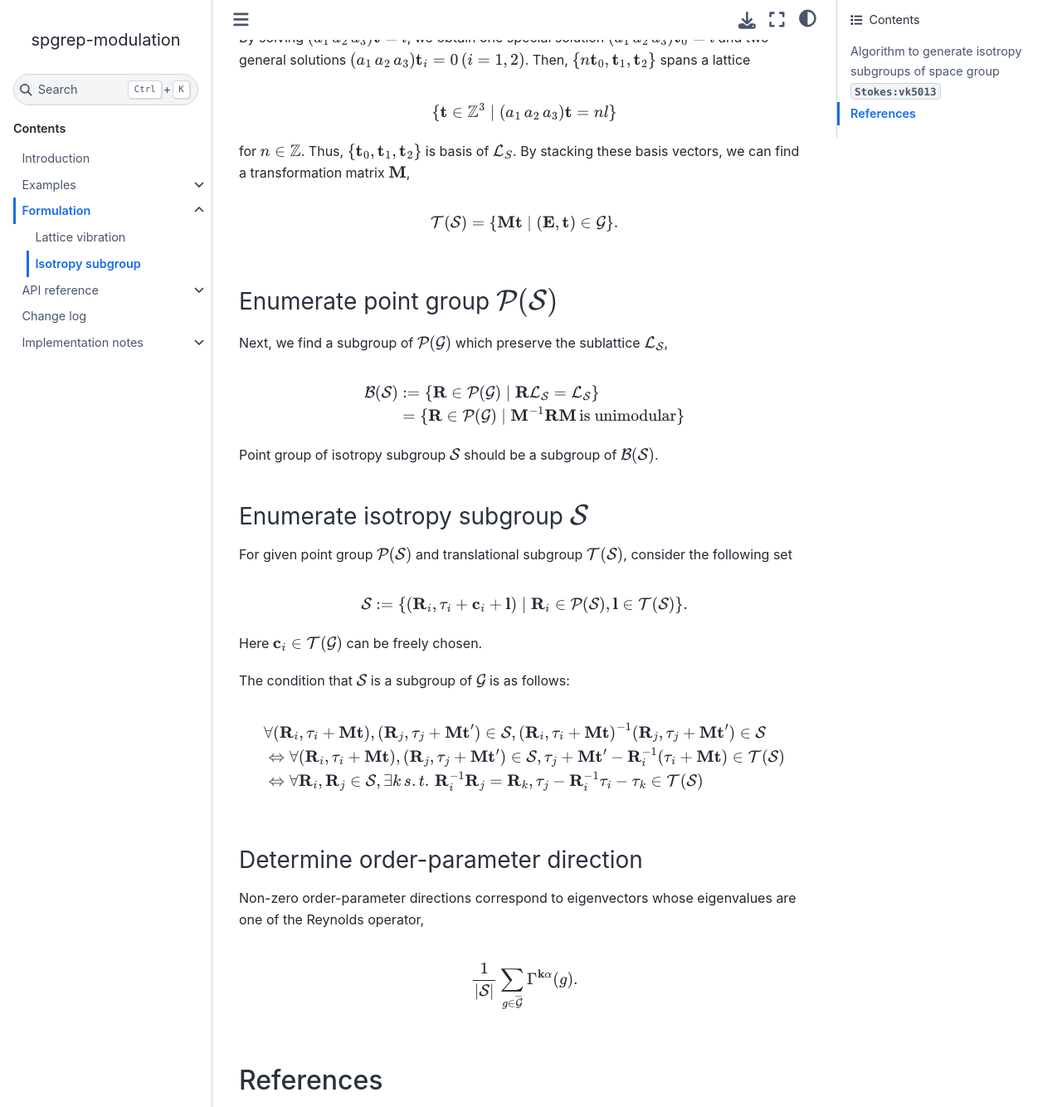
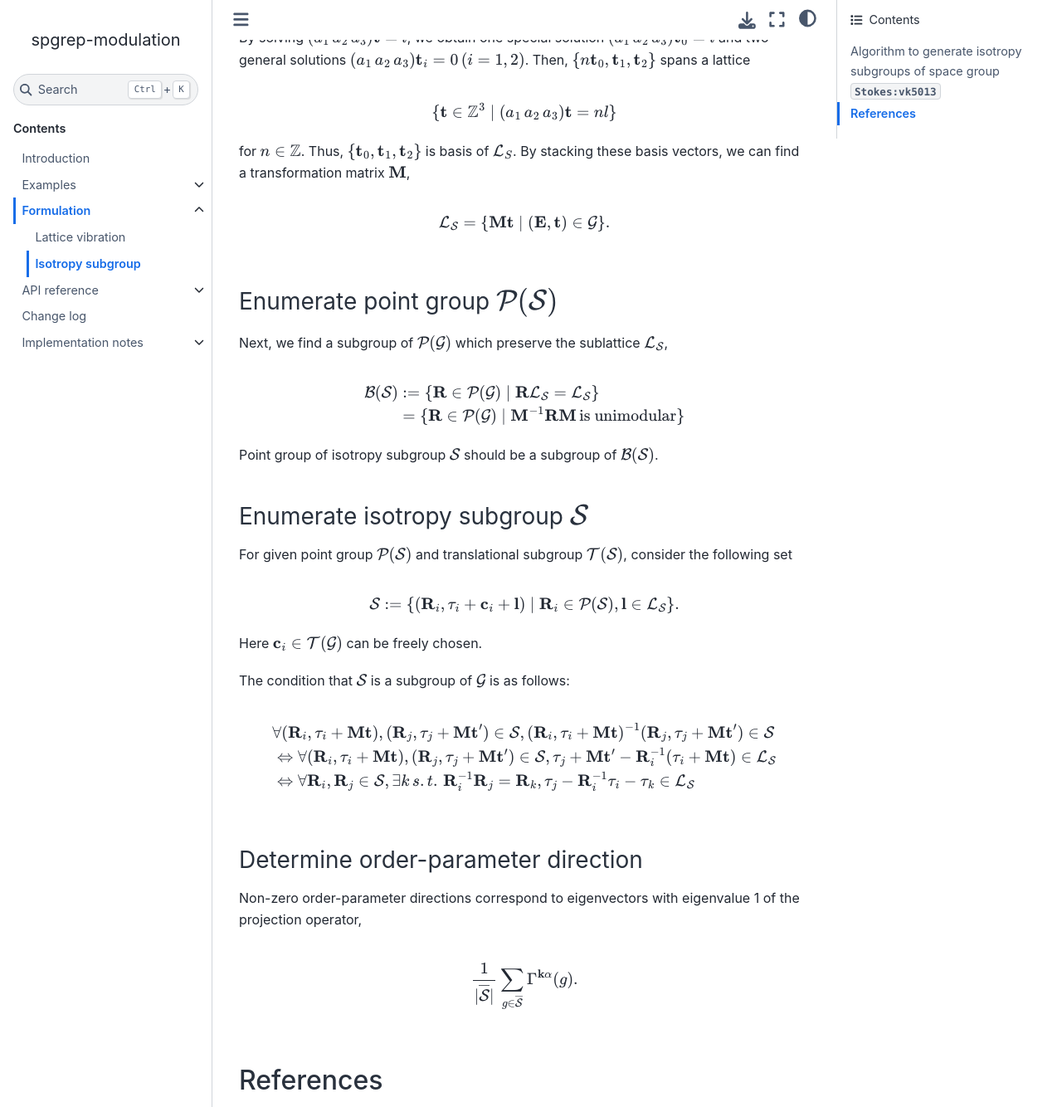
Before and after one commit to phonopy/spgrep-modulation, a Sphinx documentation site: the page built from docs/isotropy_subgroup.md, in a window 1280 px wide and 1400 px high, scrolled down 1465 px, cut to the strip 0-1334 px from the top of the window. Shown: the whole strip at 83% size. Built offline with Sphinx 7.4.7 and the Sphinx Book theme 1.1.4, drawn with Linux system fonts in a browser that asks for light colours; cross-references to code outside the pages are shown as plain code.

Commit message:
Fix typos

````diff
--- a/docs/isotropy_subgroup.md
+++ b/docs/isotropy_subgroup.md
@@ -62,7 +62,7 @@ for {math}`n \in \mathbb{Z}`.
 Thus, {math}`\{ \mathbf{t}_{0}, \mathbf{t}_{1}, \mathbf{t}_{2} \}` is basis of {math}`\mathcal{L}_{S}`.
 By stacking these basis vectors, we can find a transformation matrix {math}`\mathbf{M}`,
 ```{math}
-    \mathcal{T}(\mathcal{S}) = \{ \mathbf{Mt} \mid (\mathbf{E}, \mathbf{t}) \in \mathcal{G} \}.
+    \mathcal{L}_{\mathcal{S}} = \{ \mathbf{Mt} \mid (\mathbf{E}, \mathbf{t}) \in \mathcal{G} \}.
 ```
 
 ### Enumerate point group {math}`\mathcal{P}(\mathcal{S})`
@@ -81,7 +81,11 @@ Point group of isotropy subgroup {math}`\mathcal{S}` should be a subgroup of {ma
 For given point group {math}`\mathcal{P}(\mathcal{S})` and translational subgroup {math}`\mathcal{T}(\mathcal{S})`, consider the following set
 ```{math}
     \mathcal{S}
-        := \{ ( \mathbf{R}_{i}, \mathbf{\tau}_{i} + \mathbf{c}_{i} + \mathbf{l} ) \mid \mathbf{R}_{i} \in \mathcal{P}(\mathcal{S}), \mathbf{l} \in \mathcal{T}(\mathcal{S}) \}.
+        := \{
+            ( \mathbf{R}_{i}, \mathbf{\tau}_{i} + \mathbf{c}_{i} + \mathbf{l} )
+            \mid
+            \mathbf{R}_{i} \in \mathcal{P}(\mathcal{S}), \mathbf{l} \in \mathcal{L}_{\mathcal{S}}
+        \}.
 ```
 Here {math}`\mathbf{c}_{i} \in \mathcal{T}(\mathcal{G})` can be freely chosen.
 
@@ -91,18 +95,18 @@ The condition that {math}`\mathcal{S}` is a subgroup of {math}`\mathcal{G}` is a
         ( \mathbf{R}_{i}, \mathbf{\tau}_{i} + \mathbf{Mt} )^{-1} ( \mathbf{R}_{j}, \mathbf{\tau}_{j} + \mathbf{Mt}' ) \in \mathcal{S} \\
     &\Leftrightarrow
         \forall ( \mathbf{R}_{i}, \mathbf{\tau}_{i} + \mathbf{Mt} ), ( \mathbf{R}_{j}, \mathbf{\tau}_{j} + \mathbf{Mt}' ) \in \mathcal{S},
-        \mathbf{\tau}_{j} + \mathbf{Mt}' - \mathbf{R}_{i}^{-1}(\mathbf{\tau}_{i} + \mathbf{Mt}) \in \mathcal{T}(\mathcal{S}) \\
+        \mathbf{\tau}_{j} + \mathbf{Mt}' - \mathbf{R}_{i}^{-1}(\mathbf{\tau}_{i} + \mathbf{Mt}) \in \mathcal{L}_{\mathcal{S}} \\
     &\Leftrightarrow
         \forall \mathbf{R}_{i}, \mathbf{R}_{j} \in \mathcal{S},
         \exists k \,s.t.\, \mathbf{R}_{i}^{-1} \mathbf{R}_{j} = \mathbf{R}_{k},
-        \mathbf{\tau}_{j} - \mathbf{R}_{i}^{-1}\mathbf{\tau}_{i} - \mathbf{\tau}_{k} \in \mathcal{T}(\mathcal{S}) \\
+        \mathbf{\tau}_{j} - \mathbf{R}_{i}^{-1}\mathbf{\tau}_{i} - \mathbf{\tau}_{k} \in \mathcal{L}_{\mathcal{S}} \\
 ```
 
 ### Determine order-parameter direction
 
-Non-zero order-parameter directions correspond to eigenvectors whose eigenvalues are one of the Reynolds operator,
+Non-zero order-parameter directions correspond to eigenvectors with eigenvalue 1 of the projection operator,
 ```{math}
-    \frac{1}{|\mathcal{S}|} \sum_{ g \in \overline{\mathcal{G}} } \Gamma^{\mathbf{k}\alpha}(g).
+    \frac{1}{|\overline{\mathcal{S}}|} \sum_{ g \in \overline{\mathcal{S}} } \Gamma^{\mathbf{k}\alpha}(g).
 ```
 
 ## References
--- a/pyproject.toml
+++ b/pyproject.toml
@@ -75,7 +75,7 @@ docs = [
     "sphinxcontrib-bibtex",
     # "sphinx-proof",  # Seems to be incompatible with nbsphinx
     "myst-parser",
-    "sphinx-book-theme",
+    "sphinx-book-theme==0.8.1",
 ]
 
 ###############################################################################
````
Also changed, not shown: README.md (+2 -2 lines).
